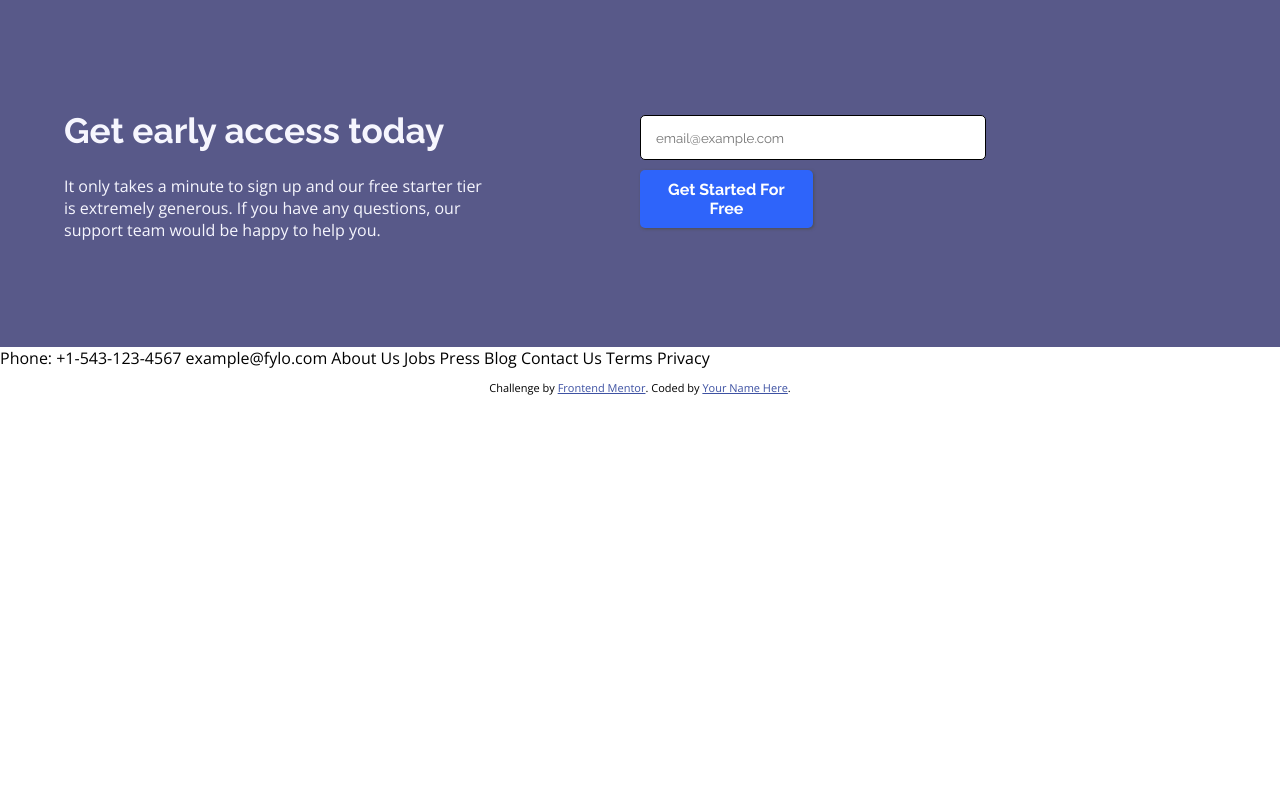
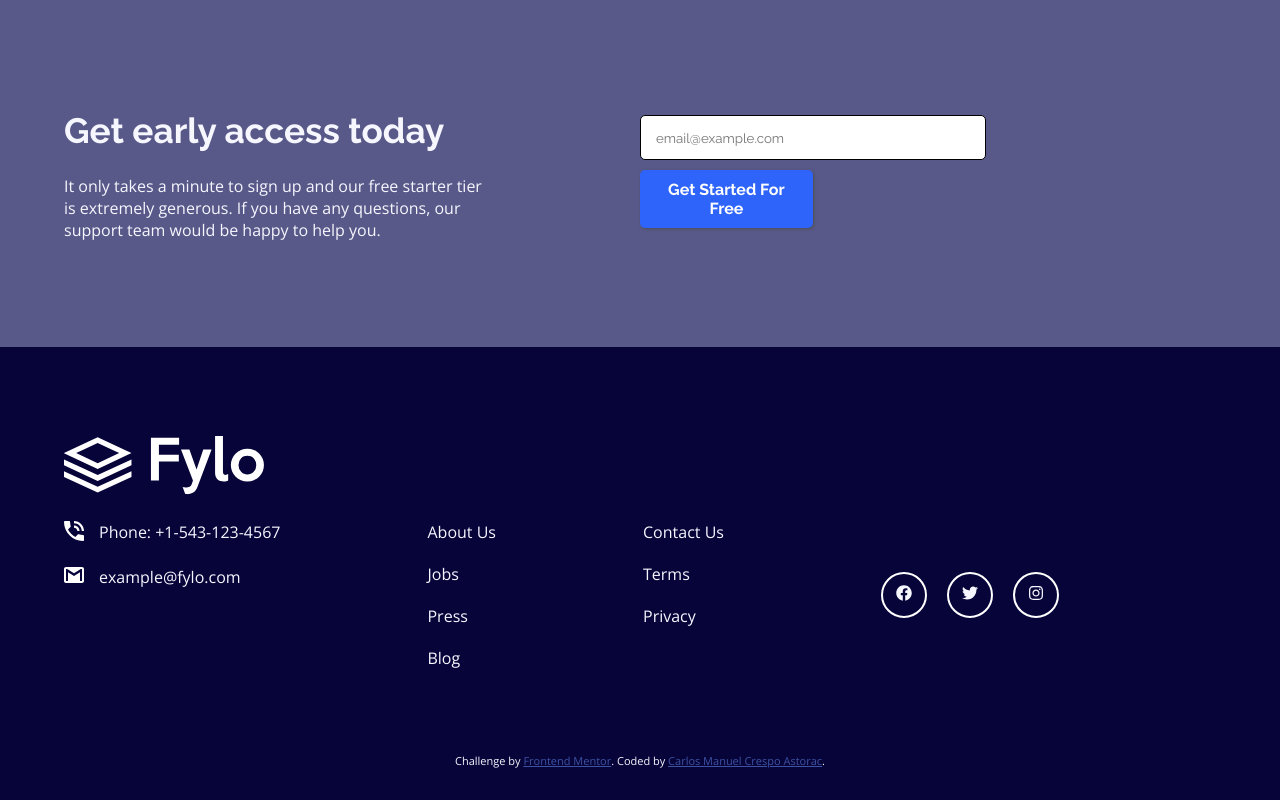
Before and after one commit to carlosmca44/FyloLandingPage, a React (Create React App) app: page / in a window 1280 px wide. Shown: the part 1582-2382 px from the top of the page. Before the commit the page ends 1988 px from the top, so only its background shows below. Built offline with nearby package versions, Linux system fonts and the light colour scheme.

Commit message:
Footer section

```diff
--- a/package.json
+++ b/package.json
@@ -13,6 +13,7 @@
     "@types/styled-components": "^5.1.9",
     "react": "^17.0.2",
     "react-dom": "^17.0.2",
+    "react-icons": "^4.2.0",
     "react-scripts": "4.0.3",
     "styled-components": "^5.2.3",
     "typescript": "^4.2.3",
--- a/src/App.css
+++ b/src/App.css
@@ -19,6 +19,3 @@ h1, button, input {
 h1 {
     font-size: 2.2em;
 }
-
-.attribution { font-size: 11px; text-align: center; }
-.attribution a { color: hsl(228, 45%, 44%); }
--- a/src/App.tsx
+++ b/src/App.tsx
@@ -1,4 +1,5 @@
 import "./App.css"
+import Footer from "./sections/Footer/inde";
 import FLanding from "./sections/landings/first";
 import SLanding from "./sections/landings/second";
 import NavBar from "./sections/NavBar"
@@ -11,25 +12,7 @@ function App() {
       <FLanding />
       <SLanding />
       <PreFooter />
-
-  Phone: +1-543-123-4567
-  example@fylo.com
-
-  About Us
-  Jobs
-  Press
-  Blog
-
-  Contact Us
-  Terms
-  Privacy
-
-  <footer>
-    <p className="attribution">
-      Challenge by <a href="www.frontendmentor.io?ref=challenge" target="_blank">Frontend Mentor</a>.
-      Coded by <a href="/#">Your Name Here</a>.
-    </p>
-  </footer>
+      <Footer />
     </div>
   );
 }
--- /dev/null
+++ b/src/sections/Footer/inde.tsx
@@ -0,0 +1,50 @@
+import { FC } from "react"
+import Spacer from "../../components/Spacer_component"
+import SocialNetworks from "./socialNetworks"
+import "./style.css"
+
+const Footer: FC = () => {
+    return (
+        <footer className="footer-container">
+            <img width="200px" src="/images/logo-white.svg" alt="logo" />
+            <div className="footer-links">
+                <ul>
+                    <li>
+                        <span>
+                            <img width="20px" src="/images/icon-phone.svg" alt="icon-phone" />
+                        </span>
+                        Phone: +1-543-123-4567
+                    </li>
+                    <li>
+                        <span>
+                            <img width="20px" src="/images/icon-email.svg" alt="icon-email" />
+                        </span>
+                        example@fylo.com
+                    </li>
+                </ul>
+                <Spacer />
+                <ul>
+                    <li>About Us</li>
+                    <li>Jobs</li>
+                    <li>Press</li>
+                    <li>Blog</li>
+                </ul>
+                <Spacer />
+                <ul>
+                    <li>Contact Us</li>
+                    <li>Terms</li>
+                    <li>Privacy</li>
+                </ul>
+                <Spacer />
+                <SocialNetworks />
+                <Spacer />
+            </div>
+            <p className="attribution">
+              Challenge by <a href="www.frontendmentor.io?ref=challenge" target="_blank">Frontend Mentor</a>.
+              Coded by <a href="https://github.com/carlosmca44">Carlos Manuel Crespo Astorac</a>.
+            </p>
+        </footer>
+    )
+}
+
+export default Footer
--- /dev/null
+++ b/src/sections/Footer/socialNetworks.tsx
@@ -0,0 +1,21 @@
+import { FC } from "react"
+import { FaFacebook, FaTwitter, FaInstagram } from "react-icons/fa"
+import "./style.css"
+
+const SocialNetworks: FC = () => {
+    return (
+        <div className="networks-container">
+            <div className="network">
+                <FaFacebook className="icons"/>
+            </div>
+            <div className="network">
+                <FaTwitter className="icons"/>
+            </div>
+            <div className="network">
+                <FaInstagram className="icons"/>
+            </div>
+        </div>
+    )
+}
+
+export default SocialNetworks
--- /dev/null
+++ b/src/sections/Footer/style.css
@@ -0,0 +1,73 @@
+.footer-container {
+    display: flex;
+    flex-direction: column;
+    background-color: hsl(243, 87%, 12%);
+    color: hsl(240, 75%, 98%);
+    padding: 7% 5%;
+}
+
+.footer-links {
+    display: flex;
+}
+
+.footer-links ul {
+    list-style-type: none;
+    padding: 0;
+}
+
+.footer-links li {
+    padding: 10px 0;
+    display: flex;
+}
+
+.footer-links img {
+    padding-right: 15px;
+}
+
+.networks-container {
+    display: flex;
+    align-items: center;
+}
+
+.network {
+    margin: 10px;
+    padding: 10px;
+    border: 2px white solid;
+    border-radius: 50%;
+}
+
+.icons {
+    width: 22px;
+}
+
+.attribution {
+    font-size: 11px;
+    text-align: center;
+    margin-bottom: -5%;
+    margin-top: 5%;
+}
+
+.attribution a {
+    color: hsl(228, 45%, 44%);
+}
+
+@media screen and (max-width: 376px) {
+    .footer-links {
+        flex-direction: column;
+    }
+
+    .footer-container {
+        padding-left: 12%;
+        padding-top: 15%;
+    }
+
+    .networks-container {
+        display: flex;
+        justify-content: center;
+        margin-left: -30px;
+    }
+
+    .attribution {
+        margin-left: -45px;
+    }
+}
```
Also changed, not shown: public/images/logo-white.svg (added), 1 other file (tests, documents, lock files or other folders).
